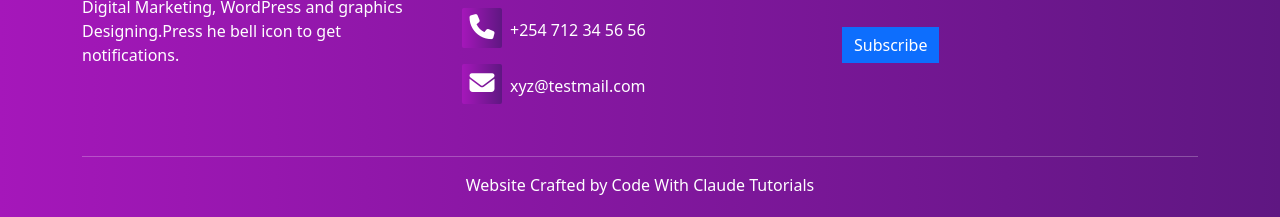
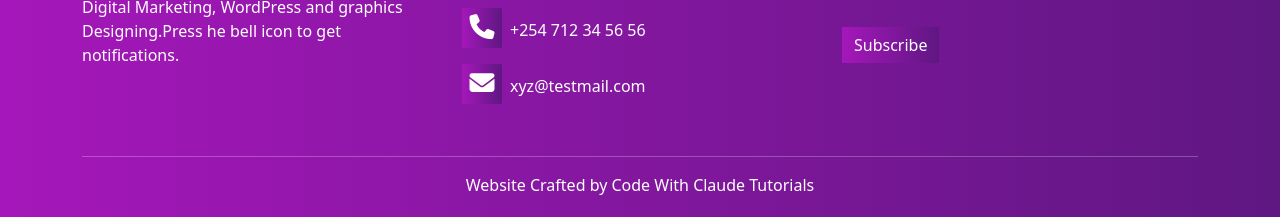
Before and after one commit to claudiahW/marketingagency, a plain HTML site: page index.html in a window 1280 px wide. Shown: the part 3016-3233 px from the top of the page. Drawn offline with nearby package versions, Linux system fonts and the light colour scheme.

Commit message:
style subscribe button in theme

```diff
--- a/styles.css
+++ b/styles.css
@@ -190,7 +190,7 @@ body {
   width: 120px;
 }
 
-.footer-box .fa-solid{
+.footer-box .fa-solid {
   margin-right: 8px;
   font-size: 25px;
   height: 40px;
@@ -214,6 +214,7 @@ body {
   border: none;
   border-radius: 0;
   margin-top: 30px;
+  background-image: linear-gradient(to right, #a517ba, #5f1782);
 }
 
 hr {
```
